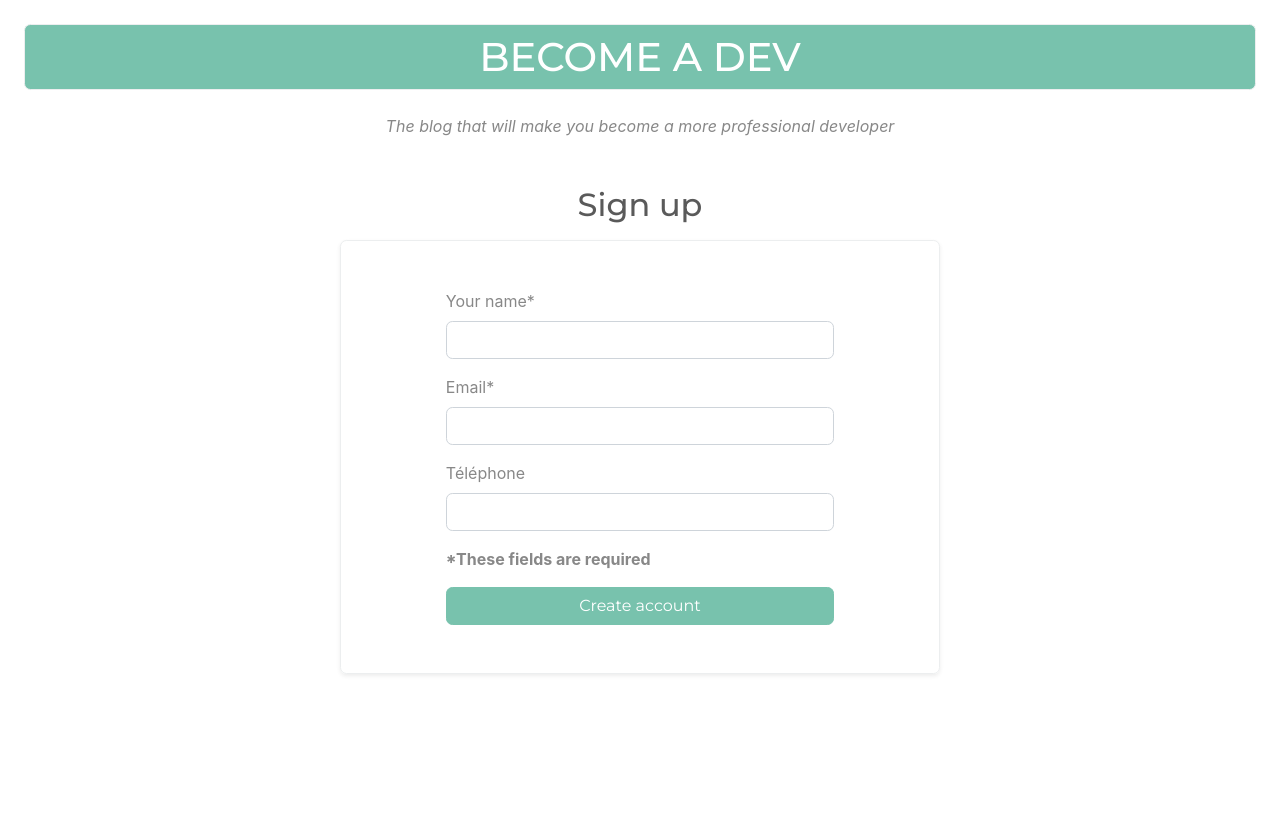
After one commit to Thuan44/php_crud_blog, a PHP site: page /register.php in a window 1280 px wide. The commit adds this page. Run offline with PHP 8.4, Linux system fonts and the light colour scheme.

Commit message:
before sign up form creation

```diff
--- a/css/style.css
+++ b/css/style.css
@@ -1,20 +1,29 @@
-/* Navbar */
-.sign-out:hover {
-    border-color: #fff;
+/* General */
+body{
+    height: 100vh;
 }
 
-.search:hover {
-    border-color: #fff;
-}
-
-
-/* General */
 .divider {
     height: 1px;
     width: 50px;
     background-color: rgba(50, 50, 50, .2);
     border-radius: 5px;
     margin: 0 auto 20px;
+}
+
+footer p {
+    margin: 0 !important;
+}
+
+
+/* Navbar */
+.sign-out:hover {
+    border-color: #fff;
+}
+
+/* Login Page */
+.input-login {
+    border-radius: 5px;
 }
 
 
@@ -29,6 +38,12 @@
 
     .navbar-nav {
         text-align: center;
+    }
+
+    .greeting {
+        position: absolute;
+        right: 52px;
+        top: 19px;
     }
 
     .sign-out {
--- /dev/null
+++ b/register.php
@@ -0,0 +1,98 @@
+<?php
+include_once 'admin/pdo.php';
+include_once 'admin/fonctions.php';
+?>
+
+<?php
+
+$firstname = $name = $email = "";
+$nameError = $emailError = $passwordError =  "";
+$isSuccess = false;
+
+function isEmail($var) {
+    return filter_var($var, FILTER_VALIDATE_EMAIL); // Check if email is valid, returns a boolean
+}
+
+function verifyInput($var) {
+    $var = trim($var); // Remove white spaces and line breaks
+    $var = stripslashes($var); // Remove backslashes
+    $var = htmlspecialchars($var);
+    return $var;
+}
+?>
+
+<!DOCTYPE html>
+<html lang="en">
+
+<head>
+    <meta charset="UTF-8">
+    <meta name="viewport" content="width=device-width, initial-scale=1.0">
+    <title>Become a Dev</title>
+    <link rel="stylesheet" href="https://bootswatch.com/4/minty/bootstrap.min.css">
+    <link rel="stylesheet" href="https://use.fontawesome.com/releases/v5.15.1/css/all.css">
+    <link rel="stylesheet" href="./css/style.css">
+</head>
+
+<body>
+
+    <h1 class="rounded border p-2 m-4 text-center text-white bg-primary">BECOME A DEV</h1>
+    <p class="text-center font-italic">The blog that will make you become a more professional developer</p>
+
+
+    <div class="heading">
+        <h2 class="text-center mb-3 mt-5">Sign up</h2>
+    </div>
+
+    <div class="container shadow-sm rounded" style="max-width: 600px;">
+
+        <div class="row justify-content-center border rounded p-5">
+            <div class="col-lg-10 col-lg-offset-1">
+                <form action="index.php" id="signup-form" method="POST" role="form">
+
+                    <div class="row">
+                        <!-- Name -->
+                        <div class="col-md-12">
+                            <label for="name">Your name*</label>
+                            <input type="text" id="name" name="name" class="form-control" value="">
+                            <p class="comments"><?php echo $nameError; ?></p>
+                        </div>
+
+                        <!-- Email -->
+                        <div class="col-md-12">
+                            <label for="email">Email*</label>
+                            <input type="email" id="email" name="email" class="form-control" value="">
+                            <p class="comments"><?php echo $emailError; ?></p>
+                        </div>
+
+                        <!-- Password-->
+                        <div class="col-md-12">
+                            <label for="password">Téléphone</label>
+                            <input type="password" id="password" name="password" class="form-control" value="">
+                            <p class="comments"><?php echo $passwordError; ?></p>
+                        </div>
+
+                        <!-- Required info -->
+                        <div class="col-md-12">
+                            <p><strong>*These fields are required</strong></p>
+                        </div>
+
+                        <!-- Submit -->
+                        <div class="col-md-12">
+                            <input type="submit" class="btn btn-primary w-100" value="Create account">
+                        </div>
+
+                    </div>
+
+                </form>
+            </div>
+        </div>
+
+    </div>
+
+
+
+    <script src="https://code.jquery.com/jquery-3.5.1.slim.min.js"></script>
+    <script src="https://cdn.jsdelivr.net/npm/popper.js@1.16.1/dist/umd/popper.min.js"></script>
+    <script src="https://cdn.jsdelivr.net/npm/bootstrap@4.5.3/dist/js/bootstrap.min.js"></script>
+</body>
+</html>
```
Also changed, not shown: admin/fonctions.php (+0 -10 lines), footer.php (+11 -4 lines), header.php (+11 -0 lines), login.php (+14 -10 lines), singleArticle.php (+2 -11 lines).
